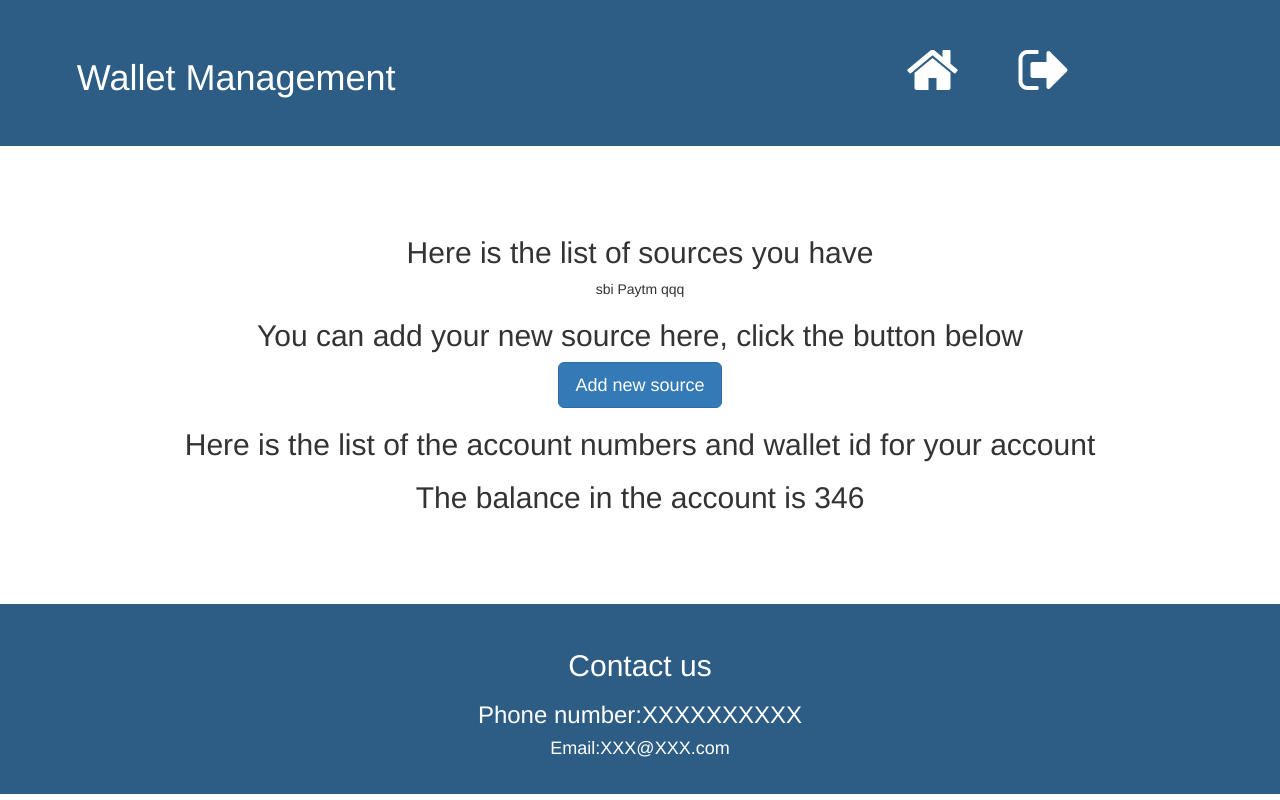
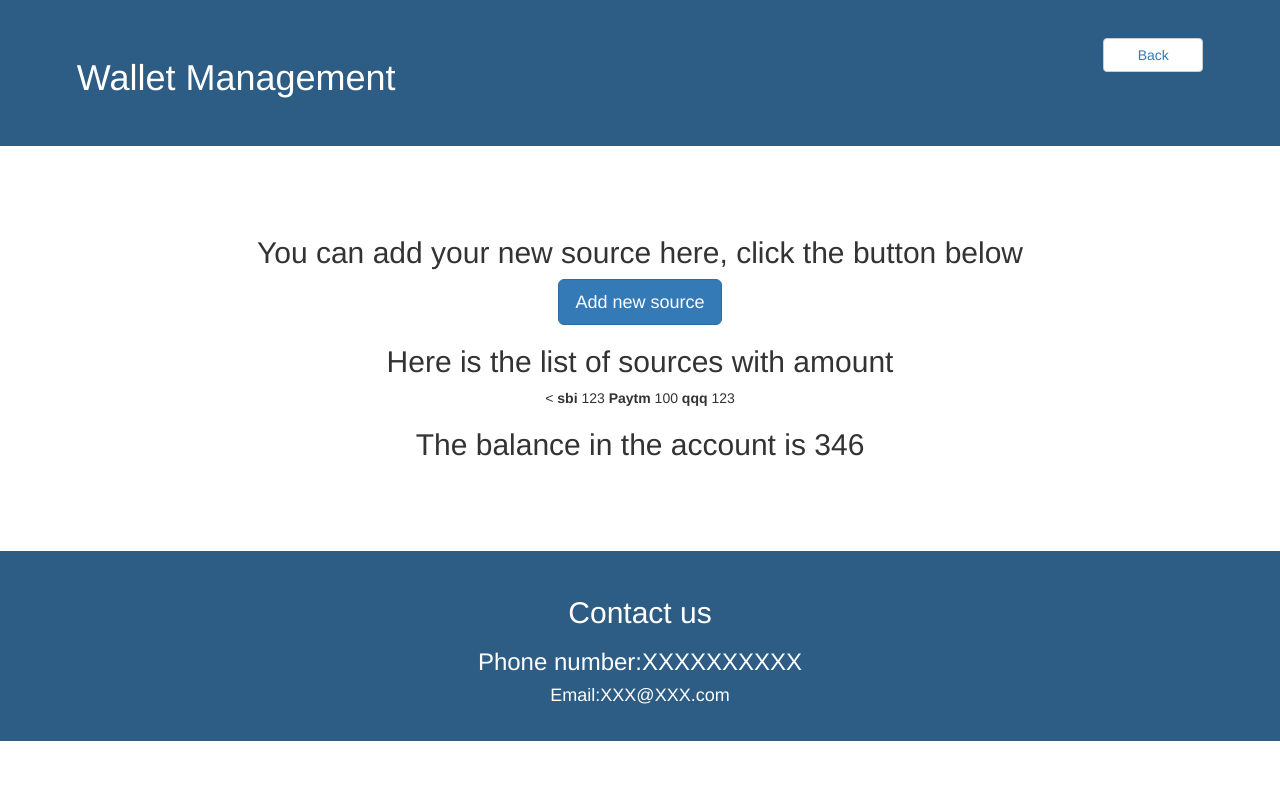
Before and after one commit to chathurya1412/Train-Ticket-Application, a PHP site: page /wallet_mgmt.php in a window 1280 px wide. Run offline with PHP 8.4, Linux system fonts and the light colour scheme; a user stored in the database is signed in; data comes from the database, SQL or seed files in the repository.

Commit message:
Update wallet_mgmt.php

```diff
--- a/wallet_mgmt.php
+++ b/wallet_mgmt.php
@@ -28,19 +28,21 @@ $db = mysqli_connect('localhost', 'root', '') or
     <title>Wallet Management</title>
 </head>
 <body>
+
     <!-- header -->
     <div id="header">
         <!-- Wallet Management -->
         <h1 class=" header-h1">Wallet Management</h1>
+        <button class="btn btn-default" style="float: right; width: 100px;" ><a href="home.html">Back</a></button>
         <!-- go to main page -->
-        <i class="header-i1 fa fa-home fa-4x"></i>
+        <!-- <i class="header-i1 fa fa-home fa-4x"></i> -->
         <!-- logout -->
-        <i class="header-i2 fa fa-sign-out fa-4x"></i>
+        <!-- <i class="header-i2 fa fa-sign-out fa-4x"></i> -->
     </div>
     <div id="body">
         <!-- display sources (account bank and credit card) -->
         <div class="sources">
-            <h2>Here is the list of sources you have</h2>
+            <!-- <h2>Here is the list of sources you have</h2> -->
             <?php
                 $user=$_SESSION['sess_user'];
                 $type_query = "SELECT * FROM wallet WHERE username='$user';";
@@ -52,9 +54,9 @@ $db = mysqli_connect('localhost', 'root', '') or
                 {
                     $amtt=$amtt+$rows['wallet_amt'];
              ?>
-                <tr>
+                <!-- <tr>
                   <td><?php echo $rows['Type'];?></td>
-                </tr>
+                </tr> -->
                 <?php
                 }
                 ?>
@@ -92,8 +94,22 @@ $db = mysqli_connect('localhost', 'root', '') or
 
         <!-- display account number and corresponding wallet id -->
         <div class="wallet-display">
-            <h2>Here is the list of the account numbers and wallet id for your account </h2>
+            <h2>Here is the list of sources with amount </h2>
         </div>
+        <
+        <?php
+        $type_query = "SELECT * FROM wallet WHERE username='$user';";
+        $result = $db->query($type_query);
+        while($row=mysqli_fetch_assoc($result)){
+            ?>
+
+            <td><b><?php echo $row['Type'];?></b></td>
+            <td><?php echo $row['wallet_amt'];?></td>
+
+        <?php
+
+        }
+        ?>
         <!-- display balance -->
         <div class="balance-display">
             <h2>The balance in the account is <?php
```
